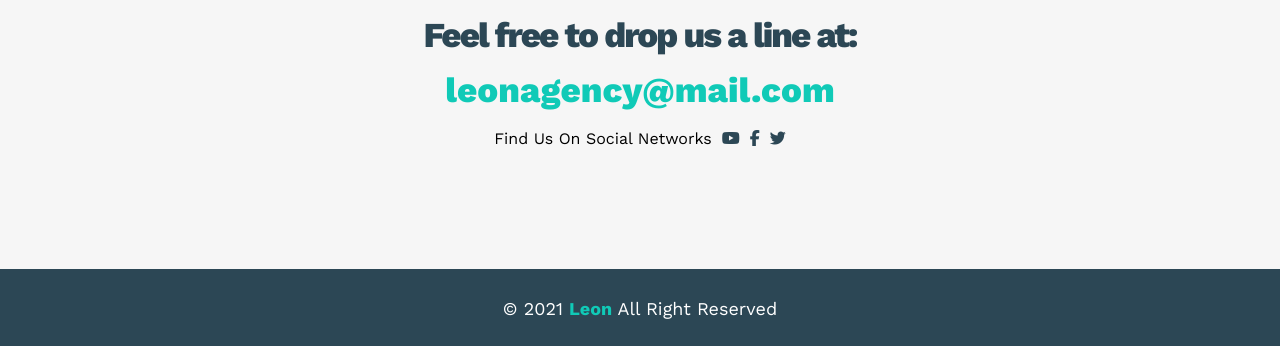
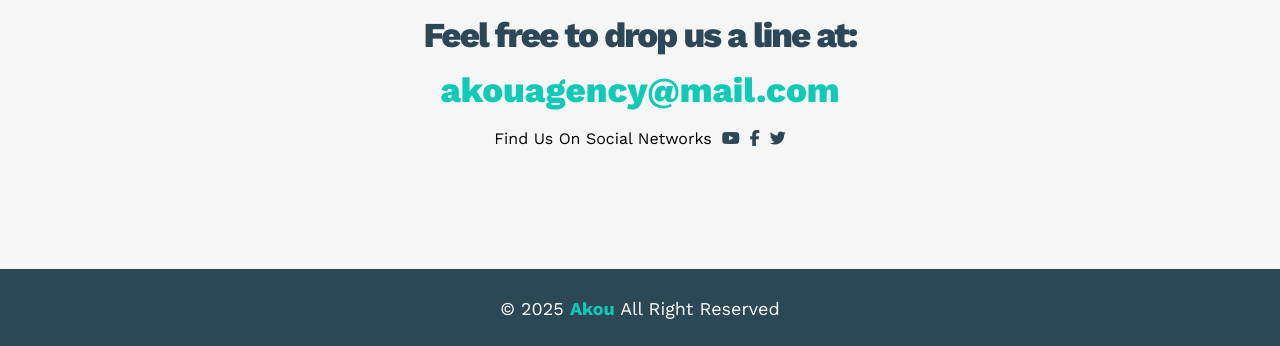
Before and after one commit to akou1/TOMPLATE-1, a plain HTML site: page index.html in a window 1280 px wide. Shown: the part 3644-3990 px from the top of the page. Drawn offline with nearby package versions, Linux system fonts and the light colour scheme.

Commit message:
hi are you okay 2

```diff
--- a/index.html
+++ b/index.html
@@ -194,7 +194,7 @@
         <p>We are born to create</p>
         <div class="info">
           <p class="label">Feel free to drop us a line at:</p>
-          <a href="mailto:leonagency@mail.com?subject=Contact" class="link">leonagency@mail.com</a>
+          <a href="mailto:akouagency@mail.com?subject=Contact" class="link">akouagency@mail.com</a>
           <div class="social">
             Find Us On Social Networks
             <i class="fab fa-youtube"></i>
@@ -206,7 +206,7 @@
     </div>
     <!-- End Contact -->
     <!-- Start Footer -->
-    <div class="footer">&copy; 2021 <span>Leon</span> All Right Reserved</div>
+    <div class="footer">&copy; 2025 <span>Akou</span> All Right Reserved</div>
     <!-- End Footer -->
   </body>
 </html>
```
Also changed, not shown: ssss.txt (added).
